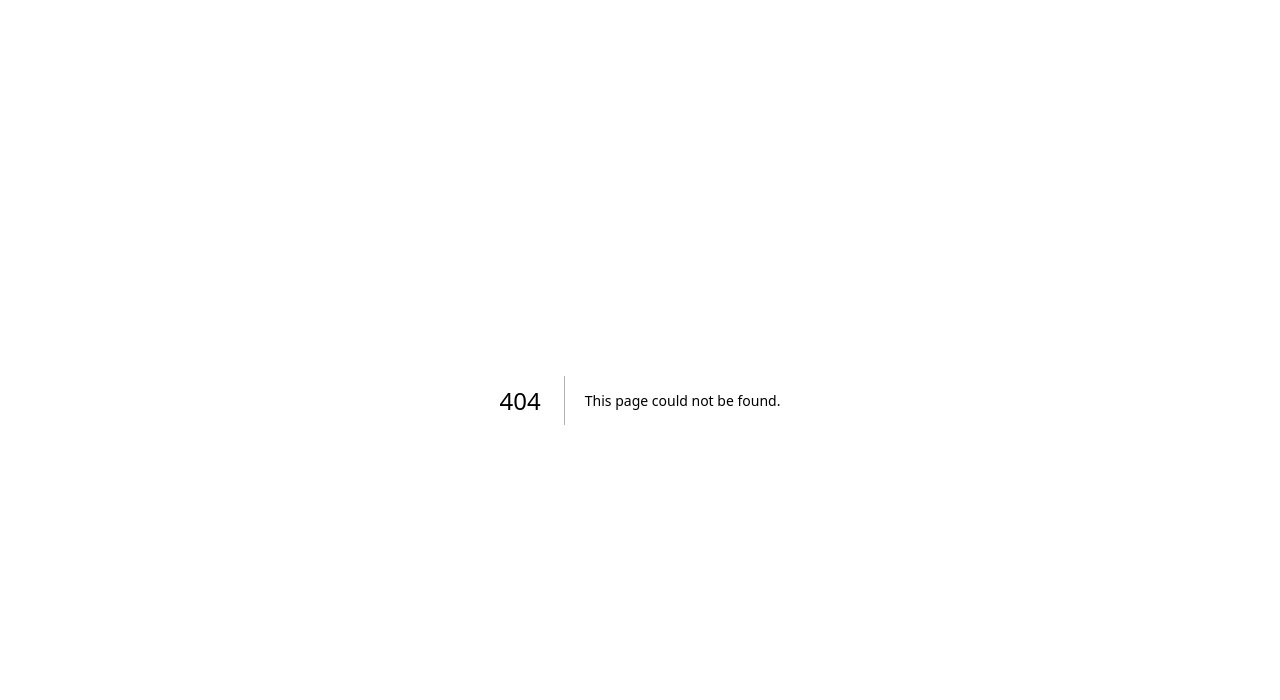
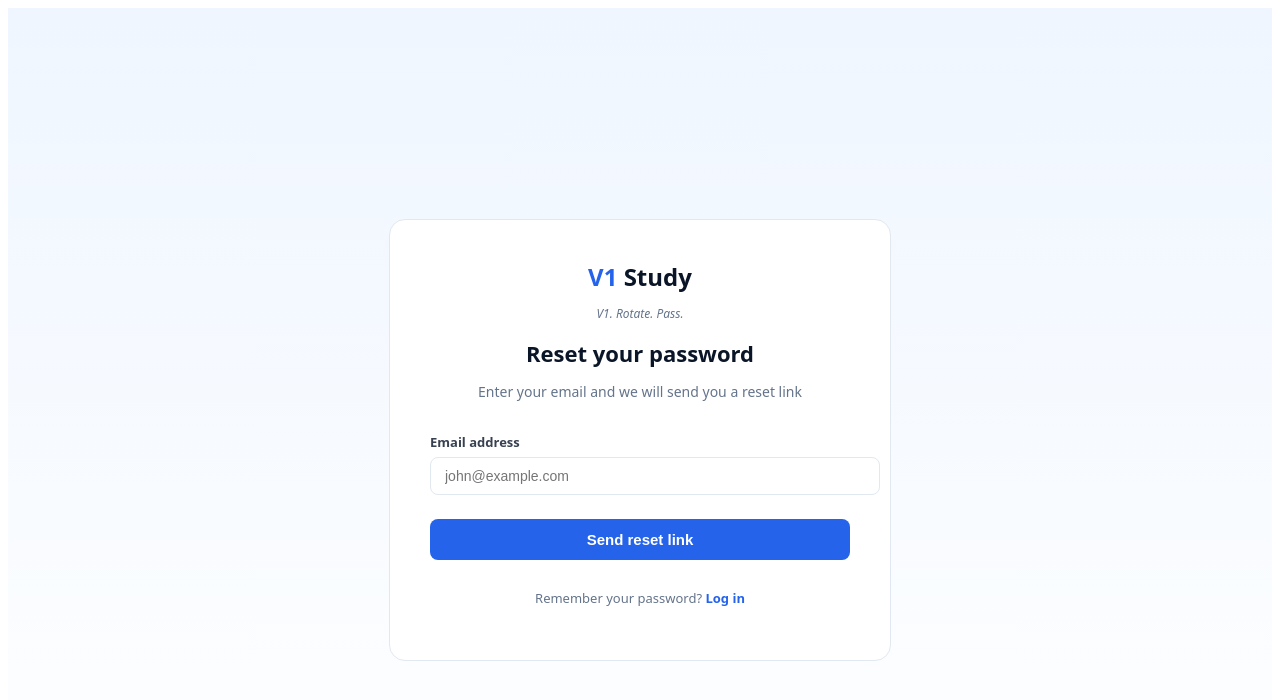
Before and after one commit to daniellongford/V1Study, a Next.js app: page /forgot-password in a window 1280 px wide. Before the commit this address had no page. Shown: the top 700 px of the page. Built offline with nearby package versions, Linux system fonts and the light colour scheme.

Commit message:
add forgot password page

```diff
--- /dev/null
+++ b/app/forgot-password/page.tsx
@@ -0,0 +1,91 @@
+'use client'
+import { useState } from 'react'
+import { supabase } from '../../lib/supabase'
+
+export default function ForgotPassword() {
+  const [email, setEmail] = useState('')
+  const [loading, setLoading] = useState(false)
+  const [message, setMessage] = useState('')
+  const [sent, setSent] = useState(false)
+
+  async function handleReset() {
+    if (!email) { setMessage('Please enter your email address'); return }
+    setLoading(true)
+    const { error } = await supabase.auth.resetPasswordForEmail(email, {
+      redirectTo: 'https://v1-study.vercel.app/reset-password',
+    })
+    if (error) {
+      setMessage(error.message)
+    } else {
+      setSent(true)
+    }
+    setLoading(false)
+  }
+
+  return (
+    <main style={{minHeight:'100vh',background:'linear-gradient(180deg,#eff6ff 0%,#ffffff 100%)',display:'flex',alignItems:'center',justifyContent:'center',fontFamily:'system-ui,sans-serif',padding:'2rem'}}>
+      <div style={{background:'white',borderRadius:'16px',padding:'2.5rem',width:'100%',maxWidth:'420px',border:'1px solid #e2e8f0'}}>
+        <div style={{textAlign:'center',marginBottom:'2rem'}}>
+          <div style={{marginBottom:'8px'}}>
+            <span style={{fontSize:'24px',fontWeight:'800',color:'#2563eb'}}>V1</span>
+            <span style={{fontSize:'24px',fontWeight:'800',color:'#0a1628'}}> Study</span>
+          </div>
+          <p style={{fontSize:'12px',color:'#64748b',fontStyle:'italic'}}>V1. Rotate. Pass.</p>
+          {!sent ? (
+            <>
+              <h1 style={{fontSize:'22px',fontWeight:'700',color:'#0a1628',marginTop:'1rem'}}>Reset your password</h1>
+              <p style={{fontSize:'14px',color:'#64748b',marginTop:'4px'}}>Enter your email and we will send you a reset link</p>
+            </>
+          ) : (
+            <>
+              <div style={{fontSize:'48px',marginTop:'1rem'}}>✉️</div>
+              <h1 style={{fontSize:'22px',fontWeight:'700',color:'#0a1628',marginTop:'1rem'}}>Check your email</h1>
+              <p style={{fontSize:'14px',color:'#64748b',marginTop:'4px'}}>We sent a password reset link to <strong>{email}</strong></p>
+            </>
+          )}
+        </div>
+        {!sent && (
+          <>
+            <div style={{marginBottom:'1.5rem'}}>
+              <label style={{fontSize:'13px',fontWeight:'600',color:'#374151',display:'block',marginBottom:'6px'}}>Email address</label>
+              <input
+                type="email"
+                placeholder="john@example.com"
+                value={email}
+                onChange={(e) => setEmail(e.target.value)}
+                onKeyDown={(e) => e.key === 'Enter' && handleReset()}
+                style={{width:'100%',padding:'10px 14px',border:'1px solid #e2e8f0',borderRadius:'8px',fontSize:'14px',outline:'none'}}
+              />
+            </div>
+            {message && (
+              <div style={{background:'#fff1f2',border:'1px solid #fca5a5',borderRadius:'8px',padding:'10px 14px',fontSize:'13px',color:'#b91c1c',marginBottom:'1rem'}}>
+                {message}
+              </div>
+            )}
+            <button
+              onClick={handleReset}
+              disabled={loading}
+              style={{width:'100%',background:loading?'#94a3b8':'#2563eb',color:'white',border:'none',borderRadius:'8px',padding:'12px',fontSize:'15px',fontWeight:'600',cursor:loading?'not-allowed':'pointer',marginBottom:'1rem'}}
+            >
+              {loading ? 'Sending...' : 'Send reset link'}
+            </button>
+          </>
+        )}
+        {sent && (
+          <div style={{marginBottom:'1rem'}}>
+            <button
+              onClick={() => { setSent(false); setEmail(''); setMessage('') }}
+              style={{width:'100%',background:'#f8fafc',color:'#0a1628',border:'1px solid #e2e8f0',borderRadius:'8px',padding:'12px',fontSize:'14px',fontWeight:'600',cursor:'pointer',marginBottom:'8px'}}
+            >
+              Try a different email
+            </button>
+          </div>
+        )}
+        <p style={{textAlign:'center',fontSize:'13px',color:'#64748b'}}>
+          Remember your password?{' '}
+          <a href="/login" style={{color:'#2563eb',fontWeight:'600',textDecoration:'none'}}>Log in</a>
+        </p>
+      </div>
+    </main>
+  )
+}
```
